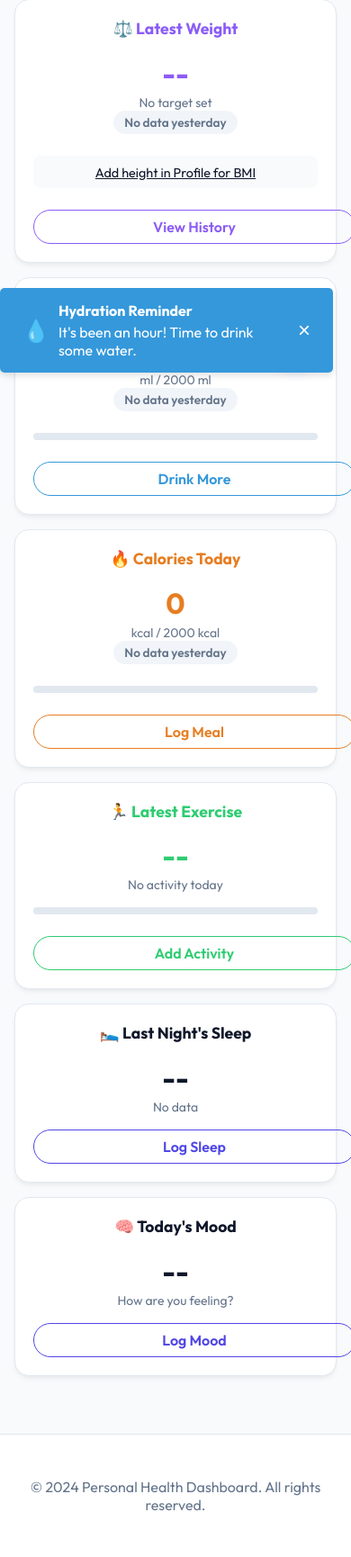
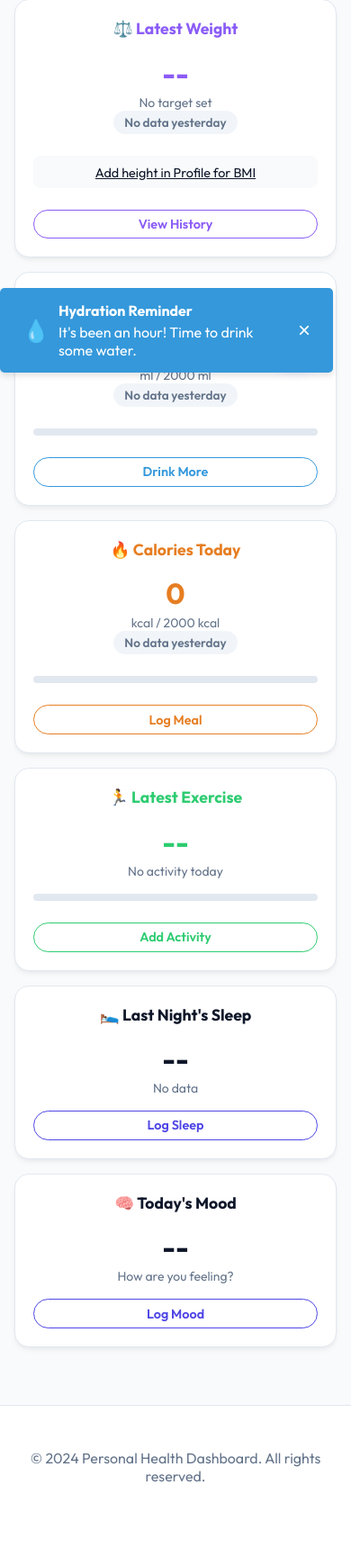
Before and after one commit to thrishaNagaraj-web/personal-health-dashboard, a PHP site: page /dashboard.php in a window 390 px wide. Shown: the part 410-2140 px from the top of the page at 90% size. After the commit the page ends 2057 px from the top, so only its background shows below. Run offline with PHP 8.4, Linux system fonts and the light colour scheme; the visitor is signed in with stand-in values (Sample User, id 1).

Commit message:
Fix mobile: compact card buttons and reduce KPI font size

```diff
--- a/assets/style.css
+++ b/assets/style.css
@@ -622,6 +622,19 @@ footer {
         padding: 1.25rem;
     }
 
+    .card .btn,
+    .card .btn-outline,
+    .card .btn-primary {
+        width: auto;
+        display: inline-block;
+        padding: 0.4rem 1.25rem;
+        font-size: 0.9rem;
+    }
+
+    .card-kpi {
+        font-size: 2rem;
+    }
+
     .dashboard-grid {
         grid-template-columns: 1fr;
     }
```
